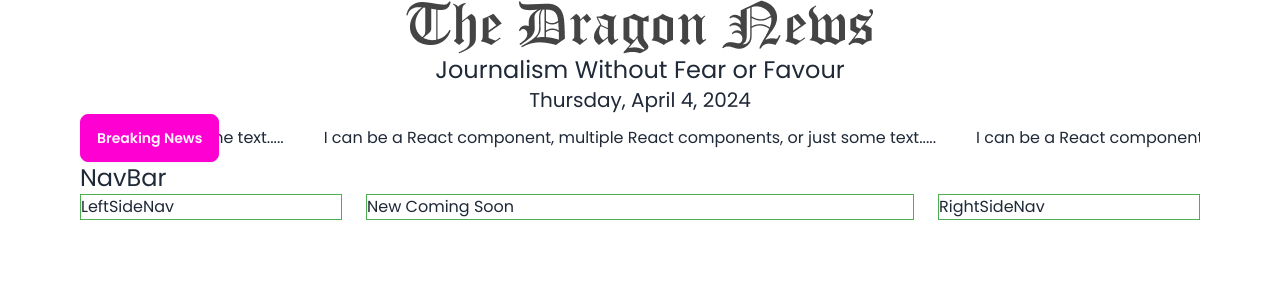
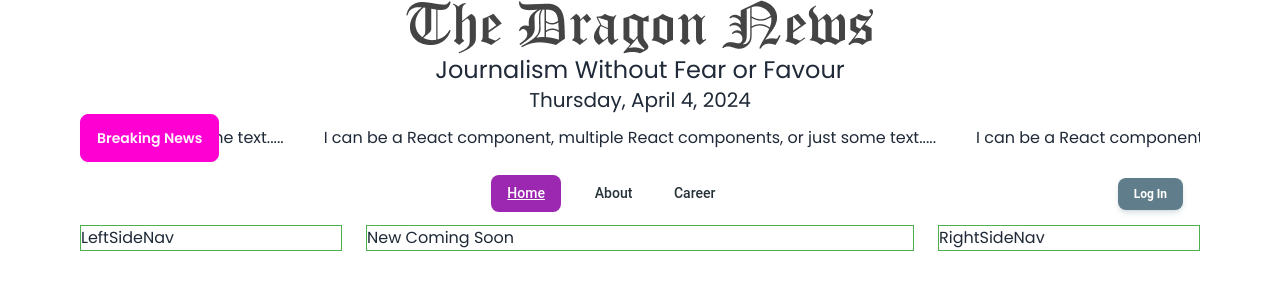
Before and after one commit to mstsurnalyakter/dragon-news, a React (Vite) app: page / in a window 1280 px wide. Shown: the top 300 px of the page. Built offline with nearby package versions, Linux system fonts and the light colour scheme.

Commit message:
NavBar added

```diff
--- a/package.json
+++ b/package.json
@@ -10,6 +10,7 @@
     "preview": "vite preview"
   },
   "dependencies": {
+    "@heroicons/react": "^2.1.3",
     "@material-tailwind/react": "^2.1.9",
     "firebase": "^10.10.0",
     "localforage": "^1.10.0",
--- a/src/pages/Shared/NavBar/NavBar.jsx
+++ b/src/pages/Shared/NavBar/NavBar.jsx
@@ -1,14 +1,222 @@
-import React from 'react'
-import PropTypes from 'prop-types'
+import React from "react";
+import PropTypes from "prop-types";
+import {
+  Navbar,
+  Collapse,
+  Typography,
+  Button,
+  IconButton,
+  List,
+  ListItem,
+  Menu,
+  MenuHandler,
+  MenuList,
+  MenuItem,
+} from "@material-tailwind/react";
+import {
+  ChevronDownIcon,
+  Bars3Icon,
+  XMarkIcon,
+} from "@heroicons/react/24/outline";
+import { Link, NavLink } from "react-router-dom";
+// import {
+//   Bars4Icon,
+//   GlobeAmericasIcon,
+//   NewspaperIcon,
+//   PhoneIcon,
+//   RectangleGroupIcon,
+//   SquaresPlusIcon,
+//   SunIcon,
+//   TagIcon,
+//   UserGroupIcon,
+// } from "@heroicons/react/24/solid";
 
-const NavBar = () => {
+// function NavListMenu() {
+//   const [isMenuOpen, setIsMenuOpen] = React.useState(false);
+//   const [isMobileMenuOpen, setIsMobileMenuOpen] = React.useState(false);
+//   const renderItems = navListMenuItems.map(
+//     ({ icon, title, description }, key) => (
+//       <a href="#" key={key}>
+//         <MenuItem className="flex items-center gap-3 rounded-lg">
+//           <div className="flex items-center justify-center rounded-lg !bg-blue-gray-50 p-2 ">
+//             {" "}
+//             {React.createElement(icon, {
+//               strokeWidth: 2,
+//               className: "h-6 text-gray-900 w-6",
+//             })}
+//           </div>
+//           <div>
+//             <Typography
+//               variant="h6"
+//               color="blue-gray"
+//               className="flex items-center text-sm font-bold"
+//             >
+//               {title}
+//             </Typography>
+//             <Typography
+//               variant="paragraph"
+//               className="text-xs !font-medium text-blue-gray-500"
+//             >
+//               {description}
+//             </Typography>
+//           </div>
+//         </MenuItem>
+//       </a>
+//     )
+//   );
+
+//   return (
+//     <React.Fragment>
+//       <Menu
+//         open={isMenuOpen}
+//         handler={setIsMenuOpen}
+//         offset={{ mainAxis: 20 }}
+//         placement="bottom"
+//         allowHover={true}
+//       >
+//         <MenuHandler>
+//           <Typography as="div" variant="small" className="font-medium">
+//             <ListItem
+//               className="flex items-center gap-2 py-2 pr-4 font-medium text-gray-900"
+//               selected={isMenuOpen || isMobileMenuOpen}
+//               onClick={() => setIsMobileMenuOpen((cur) => !cur)}
+//             >
+//               Resources
+//               <ChevronDownIcon
+//                 strokeWidth={2.5}
+//                 className={`hidden h-3 w-3 transition-transform lg:block ${
+//                   isMenuOpen ? "rotate-180" : ""
+//                 }`}
+//               />
+//               <ChevronDownIcon
+//                 strokeWidth={2.5}
+//                 className={`block h-3 w-3 transition-transform lg:hidden ${
+//                   isMobileMenuOpen ? "rotate-180" : ""
+//                 }`}
+//               />
+//             </ListItem>
+//           </Typography>
+//         </MenuHandler>
+//         <MenuList className="hidden max-w-screen-xl rounded-xl lg:block">
+//           <ul className="grid grid-cols-3 gap-y-2 outline-none outline-0">
+//             {renderItems}
+//           </ul>
+//         </MenuList>
+//       </Menu>
+//       <div className="block lg:hidden">
+//         <Collapse open={isMobileMenuOpen}>{renderItems}</Collapse>
+//       </div>
+//     </React.Fragment>
+//   );
+// }
+
+function NavList() {
   return (
-    <div>
-      <h2 className='text-2xl'>NavBar</h2>
-    </div>
+    <List className="mt-4 mb-6 p-0 w-full  items-center gap-6 justify-center lg:w-auto  lg:mt-0 lg:mb-0 lg:flex-row lg:p-1">
+      <Typography
+        variant="small"
+        color="blue-gray"
+        className="font-medium w-full"
+      >
+        <NavLink
+          to={"/"}
+          className={({ isActive }) =>
+            isActive
+              ? "underline bg-purple-500 rounded-lg text-white px-4 py-2 flex items-center justify-center  gap-2 "
+              : "flex items-center justify-center"
+          }
+        >
+          Home
+        </NavLink>
+      </Typography>
+      <Typography
+        variant="small"
+        color="blue-gray"
+        className="font-medium w-full"
+      >
+        <NavLink
+          to={"/about"}
+          className={({ isActive }) =>
+            isActive
+              ? "underline bg-purple-500 rounded-lg text-white px-4 py-2 flex items-center justify-center  gap-2 "
+              : "flex items-center justify-center"
+          }
+        >
+          About
+        </NavLink>
+      </Typography>
+      <Typography
+        variant="small"
+        color="blue-gray"
+        className="font-medium w-full"
+      >
+        <NavLink
+          to={"/career"}
+          className={({ isActive }) =>
+            isActive
+              ? "underline bg-purple-500 rounded-lg text-white  px-4 py-2 flex items-center justify-center  gap-2 "
+              : "flex items-center justify-center"
+          }
+        >
+          Career
+        </NavLink>
+      </Typography>
+    </List>
   );
 }
 
-NavBar.propTypes = {}
+const NavBar = () => {
+  const [openNav, setOpenNav] = React.useState(false);
 
-export default NavBar
+  React.useEffect(() => {
+    window.addEventListener(
+      "resize",
+      () => window.innerWidth >= 960 && setOpenNav(false)
+    );
+  }, []);
+
+  return (
+    <Navbar className="mx-auto max-w-screen-xl px-4 py-2 shadow-none">
+      <div className="flex items-center justify-between text-blue-gray-900">
+        <div className="hidden flex-grow items-center justify-center  lg:flex">
+          <NavList />
+        </div>
+        <div className="hidden gap-2 lg:flex">
+          <Button size="sm" color="blue-gray">
+            <Link to={"/login"} className="capitalize">
+              Log In
+            </Link>
+          </Button>
+        </div>
+        <IconButton
+          variant="text"
+          color="blue-gray"
+          className="lg:hidden"
+          onClick={() => setOpenNav(!openNav)}
+        >
+          {openNav ? (
+            <XMarkIcon className="h-6 w-6" strokeWidth={2} />
+          ) : (
+            <Bars3Icon className="h-6 w-6" strokeWidth={2} />
+          )}
+        </IconButton>
+      </div>
+      <Collapse open={openNav}>
+        <div className="flex items-center justify-center">
+          <NavList />
+        </div>
+        <div className="flex w-full flex-nowrap items-center gap-2 lg:hidden">
+          <Button size="sm" color="blue-gray" fullWidth>
+            <Link to={"/login"} className="w-full capitalize">
+              Log In
+            </Link>
+          </Button>
+        </div>
+      </Collapse>
+    </Navbar>
+  );
+};
+
+NavBar.propTypes = {};
+
+export default NavBar;
```
Also changed, not shown: 1 other file (tests, documents, lock files or other folders).
